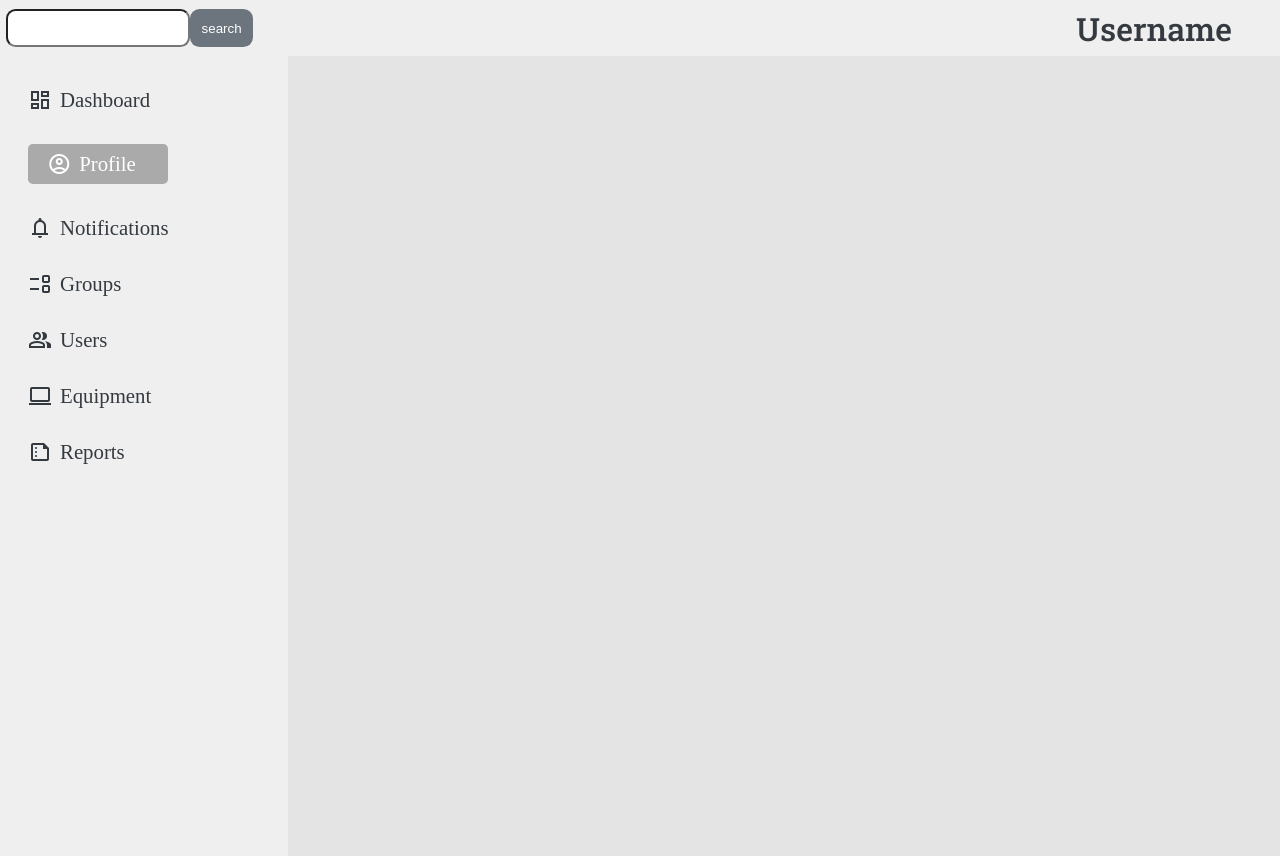
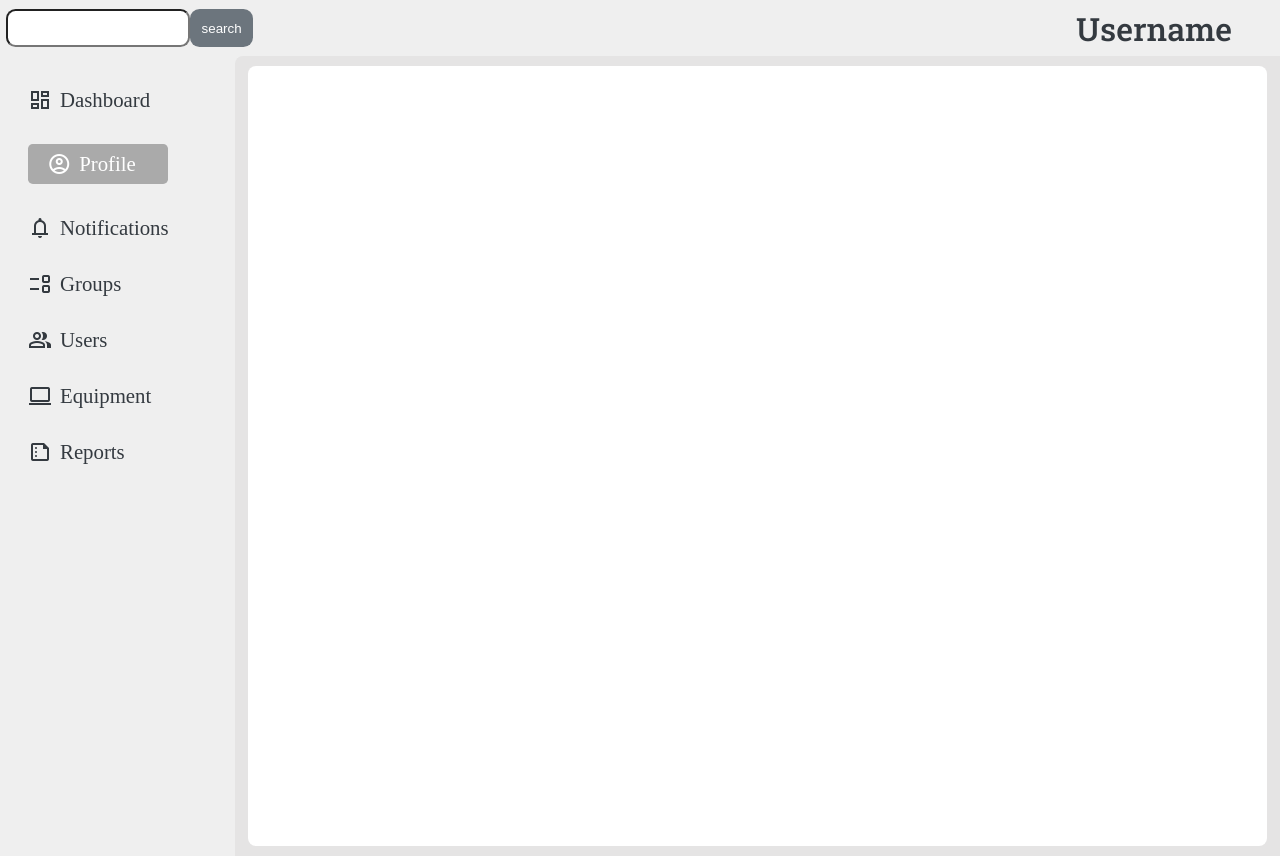
Before and after one commit to Lolinatorishere/gestequip.izrt, a PHP site: page /pages/profile.php in a window 1280 px wide. Run offline with PHP 8.4, Linux system fonts and the light colour scheme; data that the repository does not hold is empty.

Commit message:
Small alterations to css and sidebar corner
added a small ammount of css and a new div to be
able to create a corenr between the sidebar and
the navbar that is rounded instead of sharp.

 On branch main
 Your branch is up to date with 'origin/main'.

 Changes to be committed:
	modified:   public_html/frontend/css/common.css
	modified:   public_html/frontend/css/navbar/navbar.css
	modified:   public_html/frontend/css/pages/profile.css
	modified:   public_html/pages/dashboard.php
	modified:   public_html/pages/equipment.php
	modified:   public_html/pages/groups.php
	modified:   public_html/pages/notifications.php
	modified:   public_html/pages/profile.php
	modified:   public_html/pages/reports.php
	modified:   public_html/pages/users.php

```diff
--- a/public_html/frontend/css/common.css
+++ b/public_html/frontend/css/common.css
@@ -17,11 +17,26 @@ body{
     height: 100%;
 }
 
+.under-navbar-content{
+    display: flex;
+    flex-direction: row;
+    height: 100%;
+}
+
+.main-content-corner{
+    background-color: rgb(239, 239, 239);
+    width: 100%;
+    height: 100%;
+}
+
 .main-content{
+    background-color: rgb(229, 228, 228);
+    border-radius: 0.5rem 0 0 0;
     width: fit-content;
     display: flex;
     flex-direction: column;
     align-items: center;
+    justify-content: center;
     width: 100%;
     height: 100%;
 }
--- a/public_html/frontend/css/navbar/navbar.css
+++ b/public_html/frontend/css/navbar/navbar.css
@@ -101,10 +101,3 @@
     background-color: #803636;
     border-radius: 0px 0px 0.4rem 0.4rem;
 }
-
-.under-navbar-content{
-    background-color: rgb(229, 228, 228);
-    display: flex;
-    flex-direction: row;
-    height: 100%;
-}
--- a/public_html/frontend/css/pages/profile.css
+++ b/public_html/frontend/css/pages/profile.css
@@ -0,0 +1,7 @@
+
+.profile-content{
+    height: 97.5%;
+    width: 97.5%;
+    border-radius: 0.5rem;
+    background-color: white;
+}
--- a/public_html/pages/dashboard.php
+++ b/public_html/pages/dashboard.php
@@ -19,6 +19,7 @@ make_head($language , $page_name , $css_path , $js_path);
         <?="<script src=\"../frontend/js/navbar/profile_dropdown.js\"></script>"?>
         <div class="under-navbar-content">
             <?php include_once __DIR__."/../frontend/html/sidebar/sidebar.php"?>
+            <div class="main-content-corner">
                 <div class="main-content">
                     <div class="main-content-top">
                         <div class="main-content-positioner-top-left">
@@ -101,5 +102,6 @@ make_head($language , $page_name , $css_path , $js_path);
                     </div>
                 </div>
             </div>
+        </div>
     </body>
 </html>
--- a/public_html/pages/equipment.php
+++ b/public_html/pages/equipment.php
@@ -14,12 +14,18 @@ $navbar = "default";
 
 make_head($language , $page_name , $css_path , $js_path);
 ?>
+
     <body>
         <div class="body-container">
             <?=make_navbar($navbar)?>
             <?="<script src=\"../frontend/js/navbar/profile_dropdown.js\"></script>"?>
             <div class="under-navbar-content">
                 <?php include_once __DIR__."/../frontend/html/sidebar/sidebar.php"?>
+                <div class="main-content-corner">
+                    <div class="main-content">
+
+                </div>
+            </div>
         </div>
     </body>
 </html>
--- a/public_html/pages/groups.php
+++ b/public_html/pages/groups.php
@@ -14,12 +14,18 @@ $js_path = "";
 $navbar = "default";
 make_head($language , $page_name , $css_path , $js_path);
 ?>
+
     <body>
         <div class="body-container">
             <?=make_navbar($navbar)?>
             <?="<script src=\"../frontend/js/navbar/profile_dropdown.js\"></script>"?>
             <div class="under-navbar-content">
                 <?php include_once __DIR__."/../frontend/html/sidebar/sidebar.php"?>
+                <div class="main-content-corner">
+                    <div class="main-content">
+
+                </div>
+            </div>
         </div>
     </body>
 </html>
--- a/public_html/pages/notifications.php
+++ b/public_html/pages/notifications.php
@@ -14,12 +14,18 @@ $js_path = "";
 $navbar = "default";
 make_head($language , $page_name , $css_path , $js_path);
 ?>
+
     <body>
         <div class="body-container">
             <?=make_navbar($navbar)?>
             <?="<script src=\"../frontend/js/navbar/profile_dropdown.js\"></script>"?>
             <div class="under-navbar-content">
                 <?php include_once __DIR__."/../frontend/html/sidebar/sidebar.php"?>
+                <div class="main-content-corner">
+                    <div class="main-content">
+
+                </div>
+            </div>
         </div>
     </body>
 </html>
--- a/public_html/pages/profile.php
+++ b/public_html/pages/profile.php
@@ -1,12 +1,11 @@
 <?php
 include_once __DIR__."/../frontend/html/html_head.php";
 include_once __DIR__."/../frontend/html/navbar/html_nav.php";
-include_once __DIR__."/../frontend/html/div_gen.php";
-include_once __DIR__."/../frontend/html/form/html_formgen.php";
 
 $language = "en";
 $page_name = "Dashboard";
 $css_path = array("../frontend/css/common.css",
+                  "../frontend/css/pages/profile.css",
                   "../frontend/css/sidebar/sidebar.css",
                   "../frontend/css/navbar/navbar.css");
 $js_path = "";
@@ -21,8 +20,13 @@ make_head($language , $page_name , $css_path , $js_path);
         <?="<script src=\"../frontend/js/navbar/profile_dropdown.js\"></script>"?>
         <div class="under-navbar-content">
             <?php include_once __DIR__."/../frontend/html/sidebar/sidebar.php"?>
-        </div>
-        <div class="">
+            <div class="main-content-corner">
+                <div class="main-content">
+                    <div class="profile-content">
+
+                    </div>
+                </div>
+            </div>
         </div>
     </div>
     </body>
--- a/public_html/pages/reports.php
+++ b/public_html/pages/reports.php
@@ -14,12 +14,18 @@ $js_path = "";
 $navbar = "default";
 make_head($language , $page_name , $css_path , $js_path);
 ?>
+
     <body>
         <div class="body-container">
             <?=make_navbar($navbar)?>
             <?="<script src=\"../frontend/js/navbar/profile_dropdown.js\"></script>"?>
             <div class="under-navbar-content">
                 <?php include_once __DIR__."/../frontend/html/sidebar/sidebar.php"?>
+                <div class="main-content-corner">
+                    <div class="main-content">
+
+                </div>
+            </div>
         </div>
     </body>
 </html>
--- a/public_html/pages/users.php
+++ b/public_html/pages/users.php
@@ -12,12 +12,18 @@ $js_path = "";
 make_head($language , $page_name , $css_path , $js_path);
 $navbar = "default";
 ?>
+
     <body>
         <div class="body-container">
             <?=make_navbar($navbar)?>
             <?="<script src=\"../frontend/js/navbar/profile_dropdown.js\"></script>"?>
             <div class="under-navbar-content">
                 <?php include_once __DIR__."/../frontend/html/sidebar/sidebar.php"?>
+                <div class="main-content-corner">
+                    <div class="main-content">
+
+                </div>
+            </div>
         </div>
     </body>
 </html>
```
Lines whose indentation alone changed are shown as unchanged.
